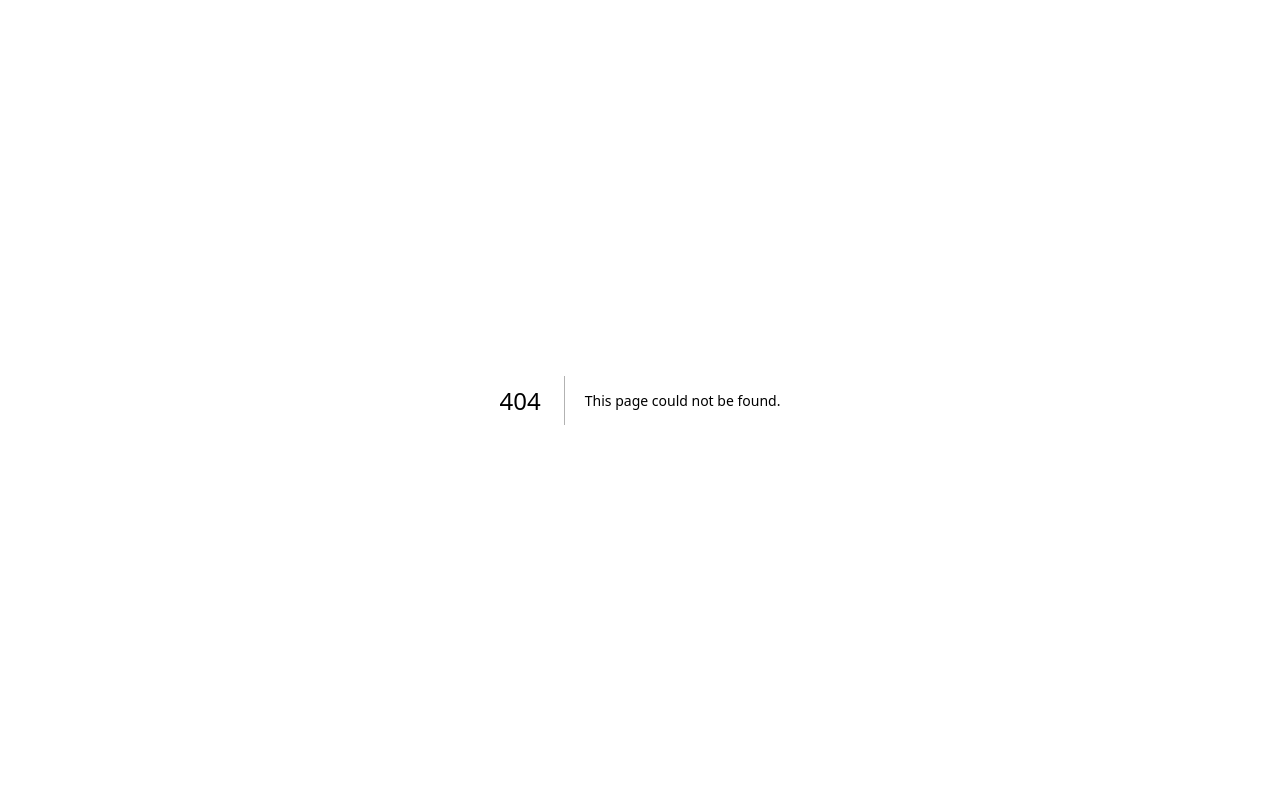
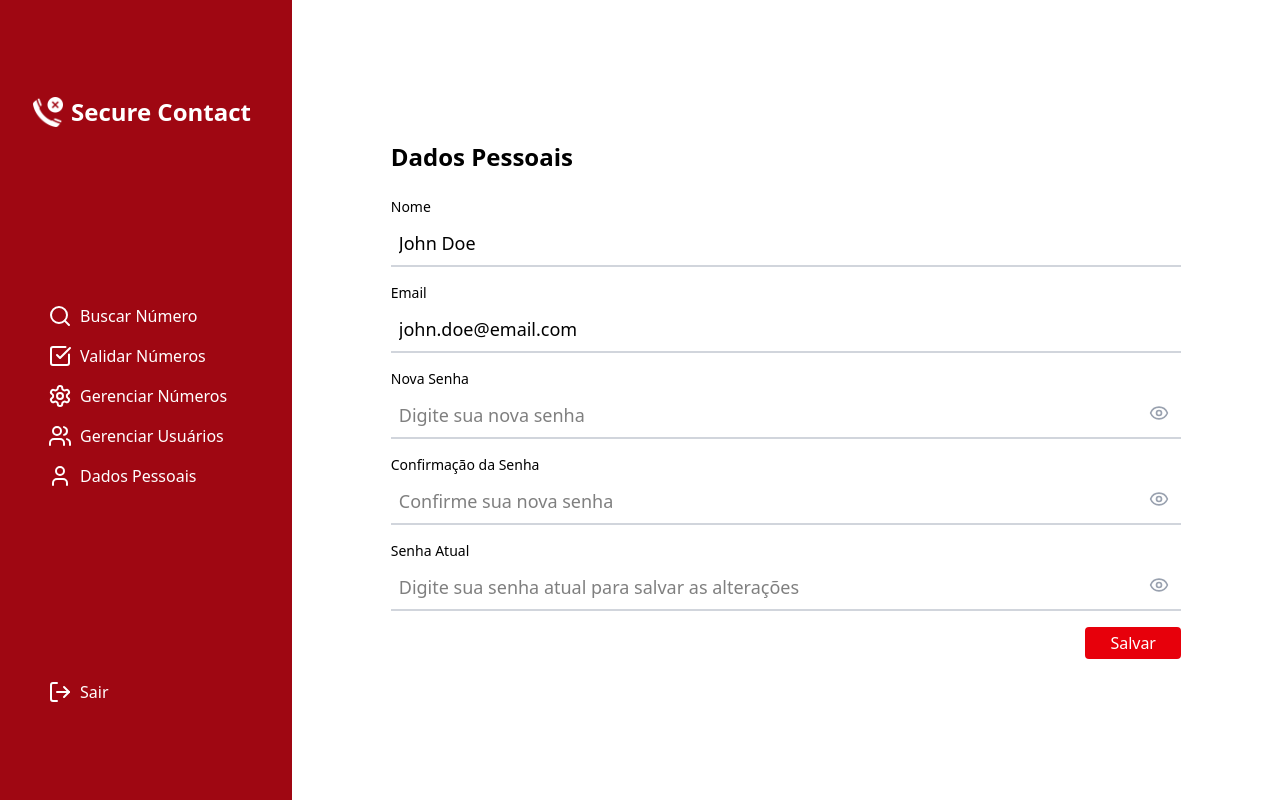
Before and after one commit to Maia-th/Secure-Contact, a Next.js app: page /dados-pessoais in a window 1280 px wide. Before the commit this address had no page. Built offline with nearby package versions, Linux system fonts and the light colour scheme.

Commit message:
page de dados pessoais

```diff
--- a/src/app/(Authenticated)/buscar-numero/page.tsx
+++ b/src/app/(Authenticated)/buscar-numero/page.tsx
@@ -50,6 +50,10 @@ const SearchNumberPage: React.FC = () => {
 
   return (
     <>
+    <div className="w-full max-w-[80%]">
+      <h1 className="text-2xl font-bold mb-6">Buscar Número</h1>
+    </div>
+
       <div
         className={`mb-3 w-[80%] flex items-center border-b-2 transition-colors duration-200 ${
           isFocused ? "border-red-400" : "border-gray-300"
@@ -59,7 +63,7 @@ const SearchNumberPage: React.FC = () => {
           type="text"
           value={number}
           onChange={(e) => setNumber(e.target.value)}
-          placeholder="Buscar número"
+          placeholder="Digite um Número"
           className="p-2 text-lg text-center w-full border-none outline-none rounded-lg"
           onFocus={() => setIsFocused(true)}
           onBlur={() => setIsFocused(false)}
@@ -78,7 +82,7 @@ const SearchNumberPage: React.FC = () => {
       {number && (
         <button
           onClick={() => clear()}
-          className="w-full flex justify-end cursor-pointer"
+          className="w-full max-w-[80%] flex justify-end cursor-pointer"
         >
           <Eraser className="text-gray-500 mr-2 mb-2" />
           <span>Limpar</span>
--- /dev/null
+++ b/src/app/(Authenticated)/dados-pessoais/page.tsx
@@ -0,0 +1,224 @@
+"use client";
+
+import React, { useState } from 'react';
+import { AlertCircle, CheckCircle2, Eye, EyeOff } from 'lucide-react';
+
+const mockUser = {
+  name: 'John Doe',
+  email: 'john.doe@email.com',
+};
+
+export default function PersonalDataPage() {
+  const [name, setName] = useState(mockUser.name);
+  const [email, setEmail] = useState(mockUser.email);
+  const [password, setPassword] = useState('');
+  const [confirmPassword, setConfirmPassword] = useState('');
+  const [currentPassword, setCurrentPassword] = useState('');
+  const [status, setStatus] = useState<'success' | 'error' | null>(null);
+  const [message, setMessage] = useState('');
+
+  const [focus, setFocus] = useState({
+    name: false,
+    email: false,
+    password: false,
+    confirmPassword: false,
+    currentPassword: false,
+  });
+
+  // Show/hide states for individual password fields
+  const [showPassword, setShowPassword] = useState(false);
+  const [showConfirmPassword, setShowConfirmPassword] = useState(false);
+  const [showCurrentPassword, setShowCurrentPassword] = useState(false);
+
+  const handleSave = (e: React.FormEvent) => {
+    e.preventDefault();
+    setStatus(null);
+
+    if (!name.trim() || !email.trim()) {
+      setStatus('error');
+      setMessage('Nome e email não podem estar vazios.');
+      return;
+    }
+    if (password && password !== confirmPassword) {
+      setStatus('error');
+      setMessage('Senha e confirmação não coincidem.');
+      return;
+    }
+
+    // Mock password check (replace with real API call)
+    if (currentPassword !== 'password123') {
+      setStatus('error');
+      setMessage('Senha atual está incorreta.');
+      return;
+    }
+
+    // Mock success
+    setStatus('success');
+    setMessage('Dados pessoais atualizados com sucesso!');
+    // Optionally reset password fields
+    setPassword('');
+    setConfirmPassword('');
+    setCurrentPassword('');
+  };
+
+  return (
+    <div className="w-full max-w-[80%]">
+      <h1 className="text-2xl font-bold mb-6">Dados Pessoais</h1>
+      <form onSubmit={handleSave} className="space-y-4">
+        <div>
+          <label className="block text-sm font-medium mb-1">Nome</label>
+          <div
+            className={`mb-3 flex items-center border-b-2 transition-colors duration-200 ${
+              focus.name ? "border-red-400" : "border-gray-300"
+            }`}
+          >
+            <input
+              type="text"
+              value={name}
+              onChange={e => setName(e.target.value)}
+              placeholder="Seu Nome"
+              required
+              className="p-2 text-lg w-full border-none outline-none rounded-lg"
+              onFocus={() => setFocus(f => ({ ...f, name: true }))}
+              onBlur={() => setFocus(f => ({ ...f, name: false }))}
+            />
+          </div>
+        </div>
+        <div>
+          <label className="block text-sm font-medium mb-1">Email</label>
+          <div
+            className={`mb-3 flex items-center border-b-2 transition-colors duration-200 ${
+              focus.email ? "border-red-400" : "border-gray-300"
+            }`}
+          >
+            <input
+              type="email"
+              value={email}
+              onChange={e => setEmail(e.target.value)}
+              placeholder="seu@email.com"
+              required
+              className="p-2 text-lg w-full border-none outline-none rounded-lg"
+              onFocus={() => setFocus(f => ({ ...f, email: true }))}
+              onBlur={() => setFocus(f => ({ ...f, email: false }))}
+            />
+          </div>
+        </div>
+        <div>
+          <label className="block text-sm font-medium mb-1">Nova Senha</label>
+          <div
+            className={`relative mb-3 flex items-center border-b-2 transition-colors duration-200 ${
+              focus.password ? "border-red-400" : "border-gray-300"
+            }`}
+          >
+            <input
+              type={showPassword ? "text" : "password"}
+              value={password}
+              onChange={e => setPassword(e.target.value)}
+              placeholder="Digite sua nova senha"
+              className="p-2 text-lg w-full border-none outline-none rounded-lg"
+              onFocus={() => setFocus(f => ({ ...f, password: true }))}
+              onBlur={() => setFocus(f => ({ ...f, password: false }))}
+            />
+            <button
+              type="button"
+              tabIndex={-1}
+              onClick={() => setShowPassword(v => !v)}
+              className="absolute inset-y-0 right-0 pr-3 flex items-center max-w-10 max-h-10"
+              aria-label={showPassword ? "Ocultar senha" : "Mostrar senha"}
+            >
+              {showPassword ? (
+                <EyeOff className="size-5 text-gray-400" />
+              ) : (
+                <Eye className="size-5 text-gray-400" />
+              )}
+            </button>
+          </div>
+        </div>
+        <div>
+          <label className="block text-sm font-medium mb-1">Confirmação da Senha</label>
+          <div
+            className={`relative mb-3 flex items-center border-b-2 transition-colors duration-200 ${
+              focus.confirmPassword ? "border-red-400" : "border-gray-300"
+            }`}
+          >
+            <input
+              type={showConfirmPassword ? "text" : "password"}
+              value={confirmPassword}
+              onChange={e => setConfirmPassword(e.target.value)}
+              placeholder="Confirme sua nova senha"
+              className="p-2 text-lg w-full border-none outline-none rounded-lg"
+              onFocus={() => setFocus(f => ({ ...f, confirmPassword: true }))}
+              onBlur={() => setFocus(f => ({ ...f, confirmPassword: false }))}
+            />
+            <button
+              type="button"
+              tabIndex={-1}
+              onClick={() => setShowConfirmPassword(v => !v)}
+              className="absolute inset-y-0 right-0 pr-3 flex items-center max-w-10 max-h-10"
+              aria-label={showConfirmPassword ? "Ocultar confirmação de senha" : "Mostrar confirmação de senha"}
+            >
+              {showConfirmPassword ? (
+                <EyeOff className="size-5 text-gray-400" />
+              ) : (
+                <Eye className="size-5 text-gray-400" />
+              )}
+            </button>
+          </div>
+        </div>
+        <div>
+          <label className="block text-sm font-medium mb-1">Senha Atual</label>
+          <div
+            className={`relative mb-3 flex items-center border-b-2 transition-colors duration-200 ${
+              focus.currentPassword ? "border-red-400" : "border-gray-300"
+            }`}
+          >
+            <input
+              type={showCurrentPassword ? "text" : "password"}
+              value={currentPassword}
+              onChange={e => setCurrentPassword(e.target.value)}
+              placeholder="Digite sua senha atual para salvar as alterações"
+              required
+              className="p-2 text-lg w-full border-none outline-none rounded-lg"
+              onFocus={() => setFocus(f => ({ ...f, currentPassword: true }))}
+              onBlur={() => setFocus(f => ({ ...f, currentPassword: false }))}
+            />
+            <button
+              type="button"
+              tabIndex={-1}
+              onClick={() => setShowCurrentPassword(v => !v)}
+              className="absolute inset-y-0 right-0 pr-3 flex items-center max-w-10 max-h-10"
+              aria-label={showCurrentPassword ? "Ocultar senha atual" : "Mostrar senha atual"}
+            >
+              {showCurrentPassword ? (
+                <EyeOff className="size-5 text-gray-400" />
+              ) : (
+                <Eye className="size-5 text-gray-400" />
+              )}
+            </button>
+          </div>
+        </div>
+        <div className='flex justify-end'>
+          <button type="submit" className="flex justify-center gap-2 bg-red-600 text-white px-2 py-1 rounded hover:bg-red-700 transition w-24 cursor-pointer">
+            Salvar
+          </button>
+        </div>
+        {status && (
+          <div
+            className={`flex justify-center items-center gap-2 mt-4 p-3 rounded ${
+              status === "success"
+                ? "bg-green-100 text-green-700"
+                : "bg-red-100 text-red-700"
+            }`}
+          >
+            {status === "success" ? (
+              <CheckCircle2 className="w-5 h-5" />
+            ) : (
+              <AlertCircle className="w-5 h-5" />
+            )}
+            <span>{message}</span>
+          </div>
+        )}
+      </form>
+    </div>
+  );
+}
--- a/src/app/(Authenticated)/validar-numeros/page.tsx
+++ b/src/app/(Authenticated)/validar-numeros/page.tsx
@@ -34,6 +34,7 @@ const ValidateNumberPage: React.FC = () => {
   return (
     <>
       <div className="w-full max-w-[80%]">
+        <h1 className="text-2xl font-bold mb-6">Validar Números</h1>
         <label className="flex flex-col items-center justify-center border-2 border-dashed border-gray-300 rounded-lg p-6 cursor-pointer hover:border-red-400 transition mb-6">
           <UploadCloud className="w-8 h-8 text-red-500 mb-2" />
           <span className="text-gray-700 font-medium mb-2">
```
